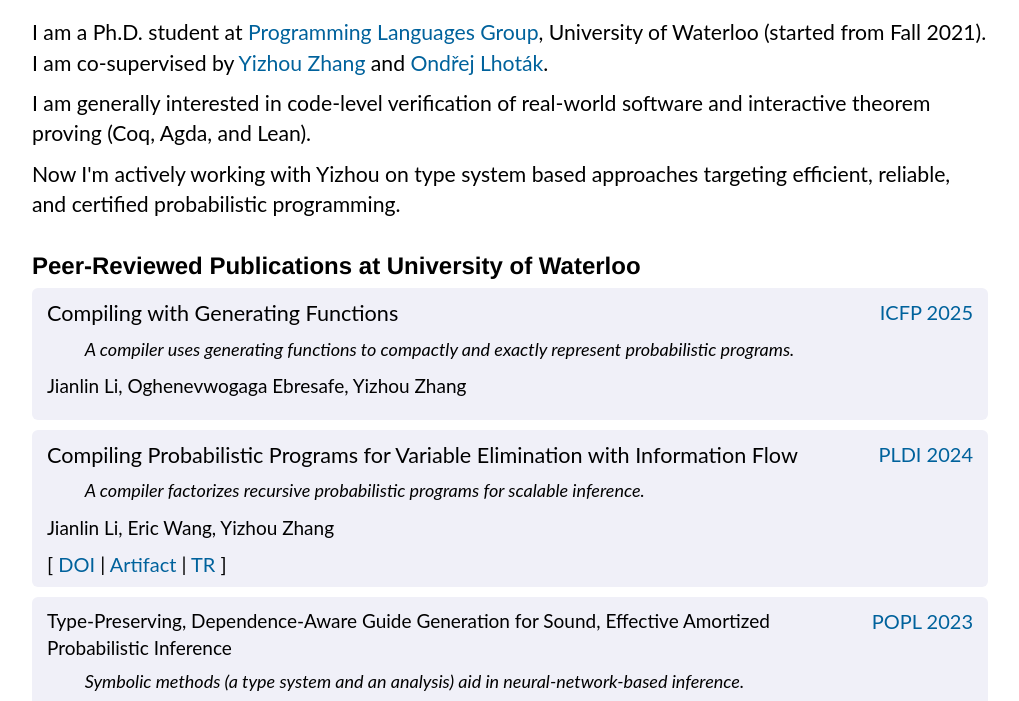
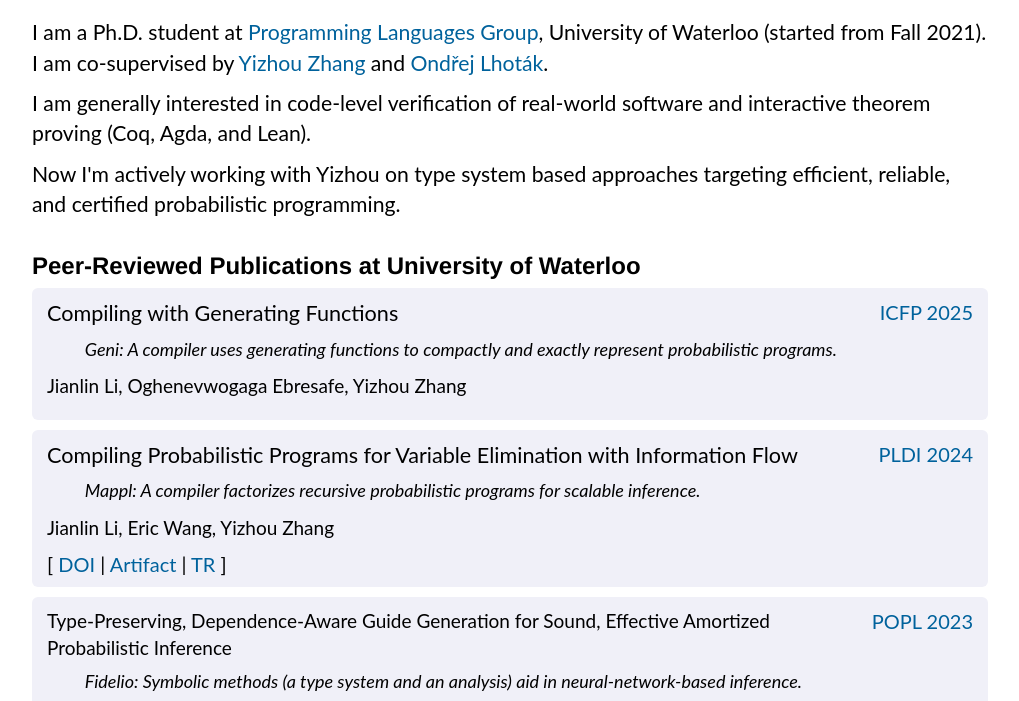
Before and after one commit to jianlin-herman-li/jianlin-herman-li.github.io, a plain HTML site: page index.html in a window 1280 px wide. Shown: the part 219-920 px from the top of the page, without its empty margins (130-1149 px from the left). Drawn offline with Linux system fonts and the light colour scheme; a web font is replaced by a local one.

Commit message:
Update index.html

```diff
--- a/index.html
+++ b/index.html
@@ -123,7 +123,7 @@
                     </div>
                 </div>
                 <p class="paper-blurb">
-                    A compiler uses generating functions to compactly and exactly represent probabilistic programs.
+                    Geni: A compiler uses generating functions to compactly and exactly represent probabilistic programs.
                 </p>
                 <p class="author-list">
                     Jianlin Li, Oghenevwogaga Ebresafe, Yizhou Zhang
@@ -142,7 +142,7 @@
                     </div>
                 </div>
                 <p class="paper-blurb">
-                    A compiler factorizes recursive probabilistic programs for scalable inference.
+                    Mappl: A compiler factorizes recursive probabilistic programs for scalable inference.
                 </p>
                 <p class="author-list">
                     Jianlin Li, Eric Wang, Yizhou Zhang
@@ -174,7 +174,7 @@
                   </div>
                </div>
                <p class="paper-blurb">
-                  Symbolic methods (a type system and an analysis) aid in neural-network-based inference.
+                  Fidelio: Symbolic methods (a type system and an analysis) aid in neural-network-based inference.
                </p>
                <p></p>
                <p class="author-list">
```
